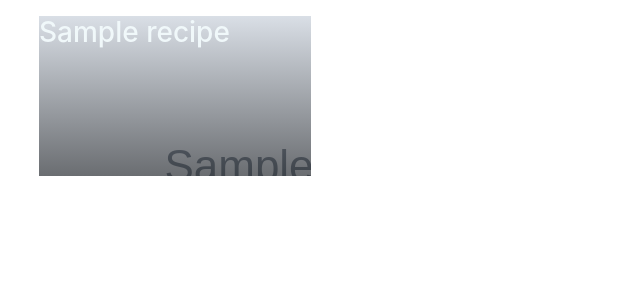
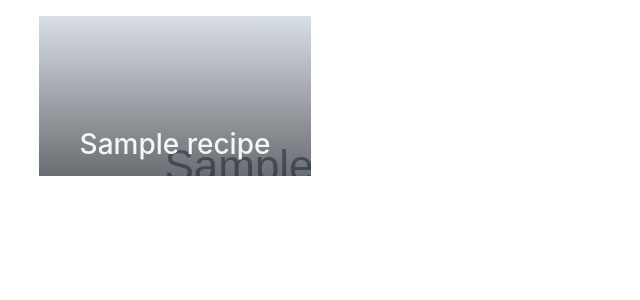
Before and after one commit to Code-Institute-Submissions/DCD-Milestone-Project-5, a Flask app: page /recipes in a window 1280 px wide. Shown: the part 50-350 px from the top of the page, without its empty margins (0-640 px from the left). Run offline with Flask 2, Linux system fonts and the light colour scheme; grey boxes marked "Sample" are stand-in pictures; a database or web service that is not in the repository returns one stand-in record (values such as "Sample title"); some libraries are stand-ins or nearby versions; some web fonts are replaced.

Commit message:
updated recipe list thumbnails, replaced placeholder category options.

```diff
--- a/static/css/style.css
+++ b/static/css/style.css
@@ -63,11 +63,12 @@ font-family: 'Mukta', sans-serif;
     width: 17rem;
     margin:1rem 1.5rem;
     height:10rem;
+    display:inline-flex;
 }
 
 .thumbnail-background{
-    height:100%;
-    width:100%;
+    height:inherit;
+    width:inherit;
 }
 
 .thumbnail-title{
@@ -96,6 +97,11 @@ font-family: 'Mukta', sans-serif;
 .recipe-display-row{
     margin:30px 0px;
 }
+/*Recipe List*/
+
+.recipe-page-div{
+    display:flex;
+}
 
 /*Edit Recipe Page*/
 #preparationTime, #cookingTime{
--- a/templates/recipe_list.html
+++ b/templates/recipe_list.html
@@ -1,12 +1,13 @@
 {% extends 'base.html' %}
 {% block content%}
 
+    <div class="recipe-page-div">
     {% for recipe in recipes %}
-    <a href="{{ url_for('recipe_page', ID=recipe._id) }}">
-        <div class="recipe-thumbnail-object" style="background:linear-gradient(rgba(255,255,255,0.1), rgba(0,0,0,0.5)), url('{{recipe.image_link}}')"><!--Not happy with the inline styling, but not aware of a clearer way to pass this yet.-->
-            <h3>{{recipe.recipe_name}}</h3>
-        </div>
-    </a>
-    {% endfor %}
-
+        <a class="recipe-thumbnail-object"  href="{{ url_for('recipe_page', ID=recipe._id) }}">
+            <div class="thumbnail-background" style="background:linear-gradient(rgba(255,255,255,0.1), rgba(0,0,0,0.5)), url('{{recipe.image_link}}')"><!--Not happy with the inline styling, but not aware of a clearer way to pass this yet.-->
+                <h3 class="thumbnail-title">{{recipe.recipe_name}}</h3>
+            </div>
+        </a>
+        {% endfor %}
+    </div>
 {% endblock %}
```
Also changed, not shown: templates/edit_recipe.html (+9 -8 lines).
